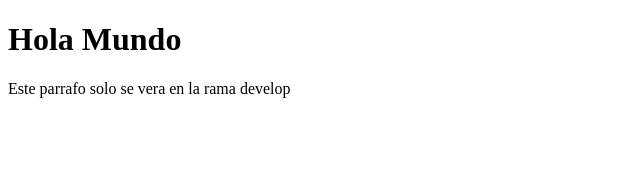
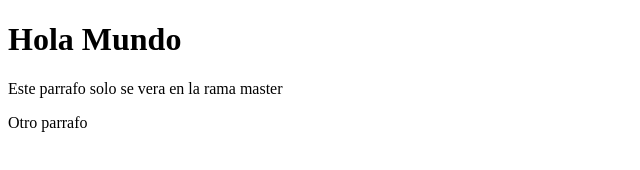
Before and after one commit to jaazrdz/cintaRojaDevF, a plain HTML site: page index.html in a window 1280 px wide. Shown: the whole page, without its empty margins (0-640 px from the left). Drawn offline with Linux system fonts and the light colour scheme.

Commit message:
agregue otro parrafo

```diff
--- a/index.html
+++ b/index.html
@@ -8,6 +8,7 @@
 </head>
 <body>
     <h1>Hola Mundo </h1>
-    <p>Este parrafo solo se vera en la rama develop</p>
+    <p>Este parrafo solo se vera en la rama master</p>
+    <p>Otro parrafo</p>
 </body>
 </html>
```
